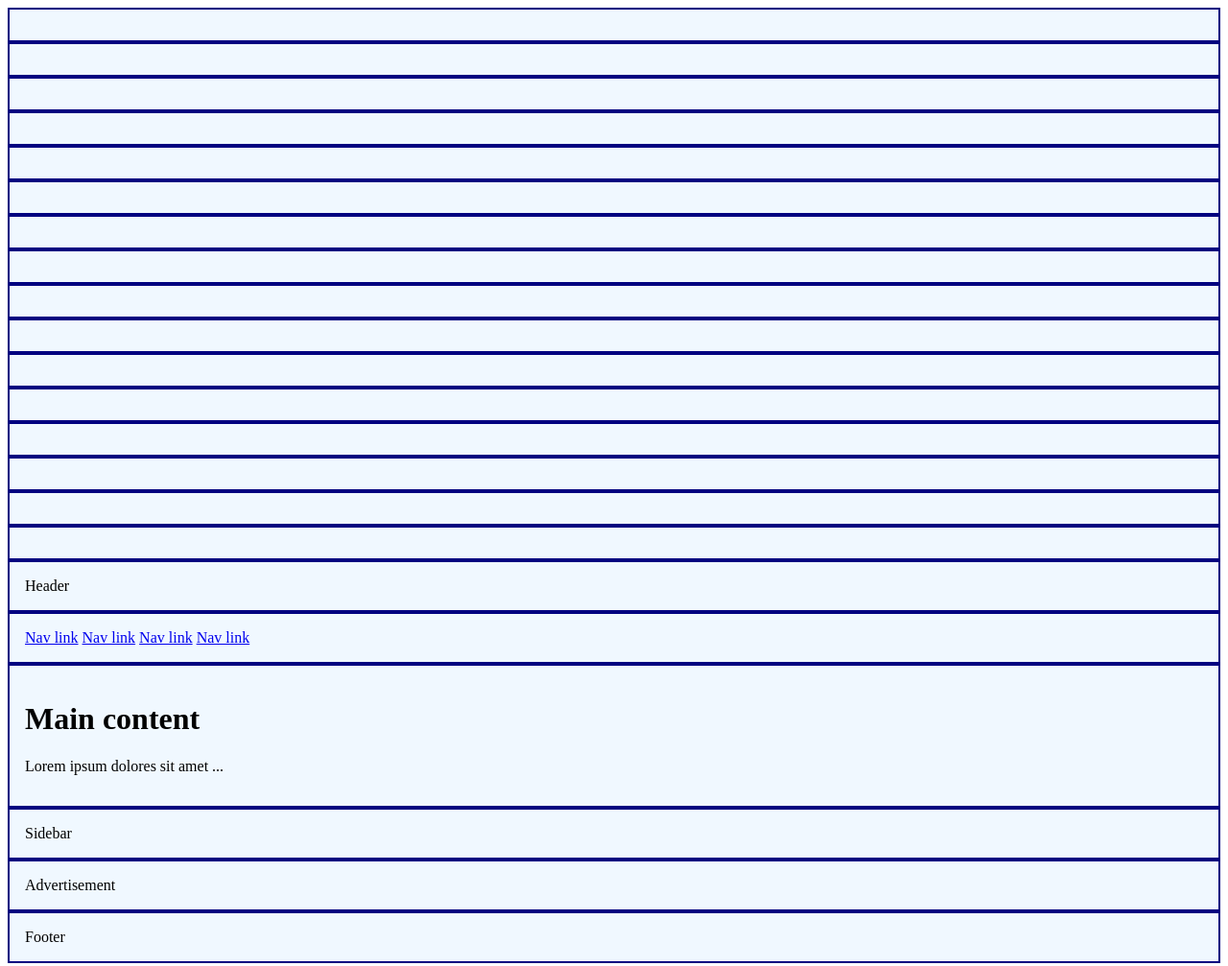
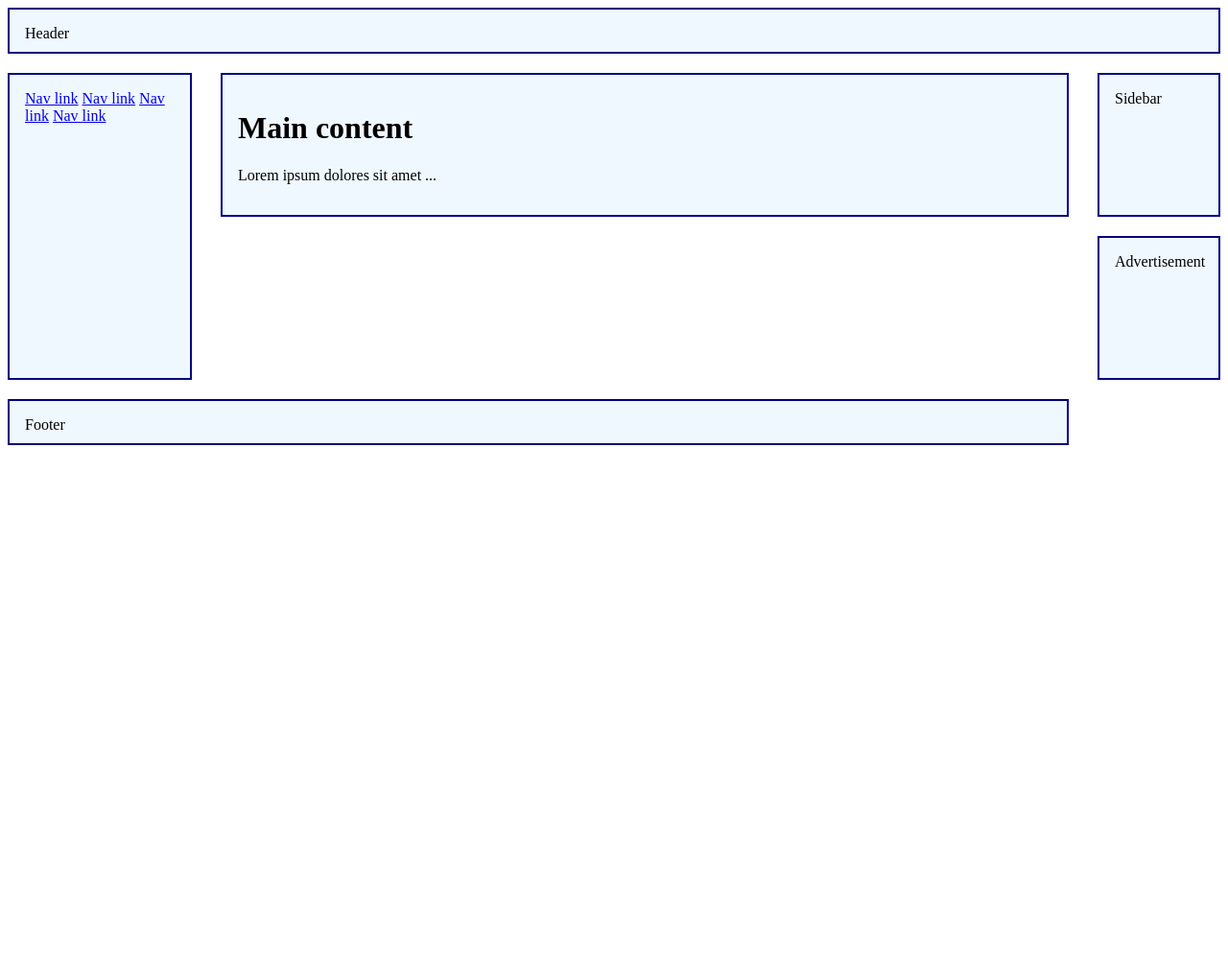
Before and after one commit to svobodalukas/frontend-2020, a plain HTML site: page kod-html/index-css-grid.html in a window 1280 px wide. Shown: the whole page at 96% size. After the commit the page ends 800 px from the top, so only its background shows below. Drawn offline with Linux system fonts and the light colour scheme.

Commit message:
CSS grid, flexbox

```diff
--- a/kod-html/css/style-grid.css
+++ b/kod-html/css/style-grid.css
@@ -23,7 +23,13 @@ http://cssgridgarden.com/
 Jednoduchý grid
 https://css-tricks.com/auto-sizing-columns-css-grid-auto-fill-vs-auto-fit/
 */
-
+.grid {
+    display: grid;
+    grid-template-columns: repeat(auto-fill, minmax(320px, 1fr));
+    grid-template-rows: 200px 30vh 30px;
+    row-gap: 20px;
+    column-gap: 30px;
+}
 
 /*
 Template Area
@@ -35,3 +41,50 @@ sidebar    sidebar | main    footer
 ad         ad | footer
 footer
 */
+
+.header {
+    grid-area: header;
+}
+.nav {
+    grid-area: nav;
+}
+.sidebar {
+    grid-area: sidebar;
+}
+.ad {
+    grid-area: ad;
+}
+.footer {
+    grid-area: footer;
+}
+
+.content {
+
+}
+
+@media only screen and (min-width: 500px) {
+    .content {
+        display: grid;
+        row-gap: 20px;
+        column-gap: 30px;
+        grid-template-columns: 12rem 1fr;
+        grid-template-rows: 3rem 4rem 1fr 3rem;
+        grid-template-areas:
+        "header  header"
+        "nav     nav"
+        "sidebar main "
+        "ad      footer";
+    }
+}
+
+@media only screen and (min-width: 700px) {
+    .content {
+        grid-template-columns: 12rem 1fr 8rem;
+        grid-template-rows: 3rem 1fr 1fr 3rem;
+        grid-template-areas:
+        "header  header  header"
+        "nav     main    sidebar"
+        "nav     main    ad"
+        "footer  footer  .";
+    }
+}
--- a/kod-html/index-css-grid.html
+++ b/kod-html/index-css-grid.html
@@ -10,7 +10,8 @@
   </head>
 
   <body>
-    <div class="grid">
+      <!--
+    <div class="grid" style="margin-bottom: 4rem;">
         <div class="box"></div>
         <div class="box"></div>
         <div class="box"></div>
@@ -28,8 +29,12 @@
         <div class="box"></div>
         <div class="box"></div>
     </div>
+-->
 
     <div class="content">
+        <aside class="sidebar box">
+            Sidebar
+        </aside>
         <header class="header box">
             Header
         </header>
@@ -43,9 +48,7 @@
             <h1>Main content</h1>
             <p>Lorem ipsum dolores sit amet ...</p>
         </main>
-        <aside class="sidebar box">
-            Sidebar
-        </aside>
+
         <div class="ad box">
             Advertisement
         </div>
--- a/kod-scss/scss/style.scss
+++ b/kod-scss/scss/style.scss
@@ -21,19 +21,77 @@ https://gist.github.com/jareware/4738651
 
 @import "layout";
 
+$production: true;
+
+p {
+  color: $primary-color;
+}
+
+
 // Parent selector &
+.heading {
+  color: $primary-color;
 
+  .content.content-dark .article-main & {
+    color: lighten($primary-color, 10%);
+  }
+
+  @if ($production) {
+    // ...
+  }
+}
 
 // !default
 
 
 // Media query nesting
+h1 {
+  font-size: 2rem;
+
+  @media screen and (min-width: 640px) {
+    font-size: 3rem;
+
+    @media screen and (orientation: landscape) {
+      font-size: 5rem;
+    }
+  }
+}
 
 
 // If, each, map-get
+.alert {
+  padding: 0.5rem 2rem;
+}
 
+$alerts: 'ok' 'error';
+
+$alert-colors: (
+  "ok": green,
+  "error": red,
+);
+
+@each $alert in $alerts {
+  .alert-#{$alert} {
+    background: url('../assets/ico-#{$alert}.svg') no-repeat left center;
+    color: map-get($alert-colors, $alert);
+  }
+}
 
 // Functions - mix, defaults
+@function makeBlue($color, $amount: 100) {
+  @return mix(rgb(0,0,250), $color, $amount);
+}
 
+.heading {
+  color: makeBlue($primary-color, 25);
+}
 
-// Mixin, content, extend
+// Mixin, extend
+@mixin headingVars {
+  background-color: yellow;
+}
+
+.new-heading {
+  @extend .heading;
+  @include headingVars();
+}
```
Also changed, not shown: kod-html/index-css.html (+29 -1 lines), kod-html/css/style.css, kod-scss/css/style.css, 1 other file.
